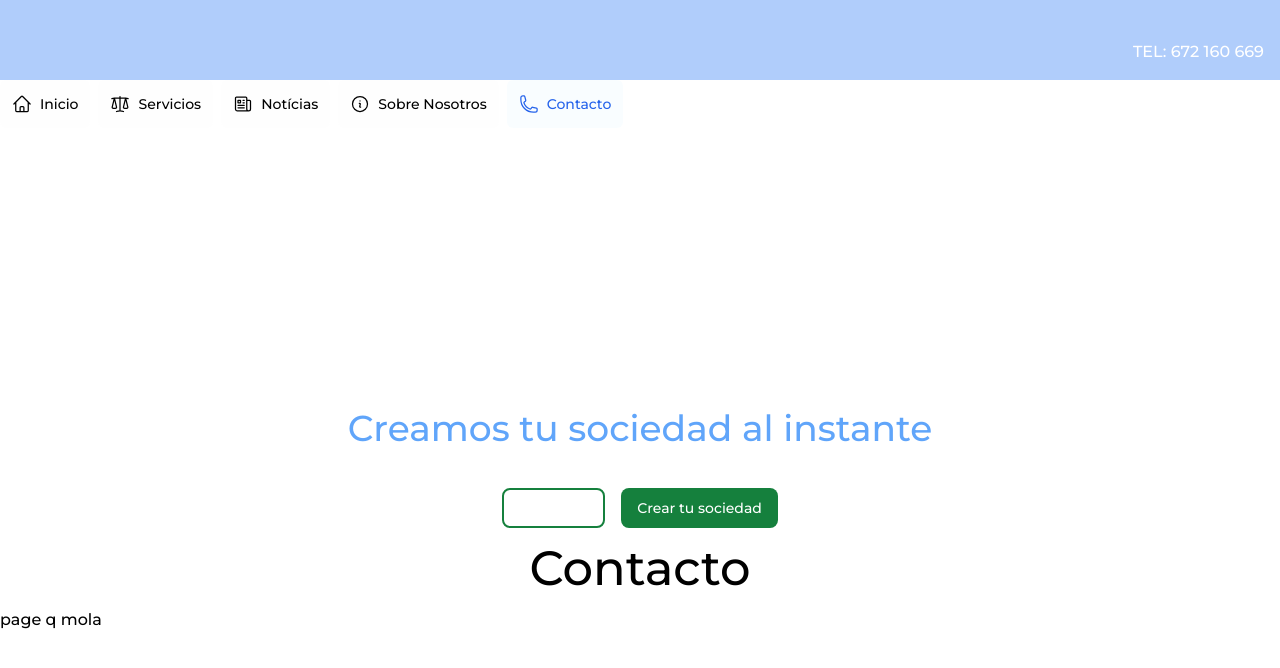
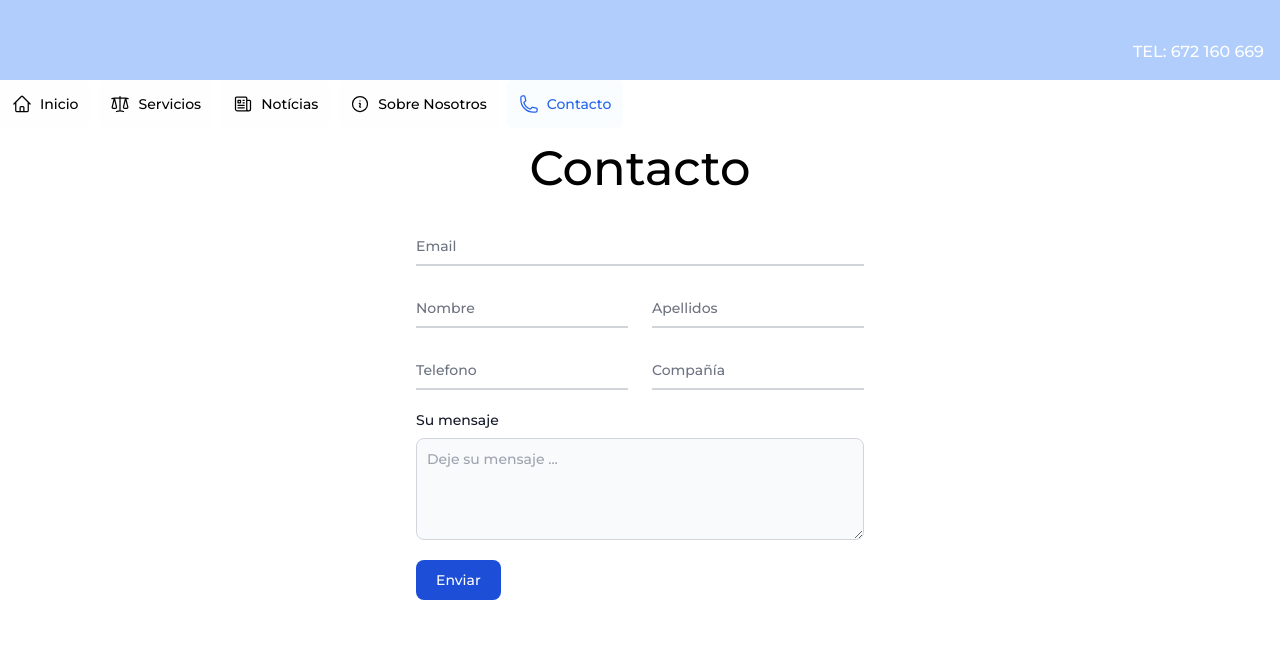
Before and after one commit to avila-ca/asesores-consultores-aj, a Next.js app: page /contacto in a window 1280 px wide. Shown: the top 668 px of the page. Built offline with nearby package versions, Linux system fonts and the light colour scheme.

Commit message:
contact page ready, need styles

```diff
--- a/package.json
+++ b/package.json
@@ -9,11 +9,14 @@
     "lint": "next lint"
   },
   "dependencies": {
+    "@emailjs/browser": "^4.4.1",
     "@heroicons/react": "^2.2.0",
     "clsx": "^2.1.1",
+    "emailjs": "^4.0.3",
     "next": "15.1.6",
     "react": "^19.0.0",
-    "react-dom": "^19.0.0"
+    "react-dom": "^19.0.0",
+    "rss-parser": "^3.13.0"
   },
   "devDependencies": {
     "@eslint/eslintrc": "^3.2.0",
--- a/src/app/contacto/page.tsx
+++ b/src/app/contacto/page.tsx
@@ -1,6 +1,61 @@
+'use client'
+import emailjs from '@emailjs/browser'
 
 export default function page() {
-    return (
-      <div>page q mola</div>
-    )
+  const sendEmail = (e: React.FormEvent<HTMLFormElement>) => {
+    e.preventDefault()
+    emailjs.sendForm('service_61tweel', 'template_vcpdd0h', e.currentTarget, {
+      publicKey: 'yQDMSWDoWi3B54e6u'
+    })
+      .then(
+        () => {
+          console.log('Email enviado correctamente!');
+        },
+        (error: { text: any; }) => {
+          console.log('Error...', error.text);
+        },
+      );
   }
+  return (
+    <>
+      <main className="container p-4 ">
+        <section className="mb-8">
+          <form className="max-w-md mx-auto" onSubmit={sendEmail}>
+            <div className="relative z-0 w-full mb-5 group">
+              <input type="email" name="email" id="email" className="block py-2.5 px-0 w-full text-sm text-gray-900 bg-transparent border-0 border-b-2 border-gray-300 appearance-none dark:text-white dark:border-gray-600 dark:focus:border-blue-500 focus:outline-none focus:ring-0 focus:border-blue-600 peer" placeholder=" " required />
+              <label htmlFor="email" className="peer-focus:font-medium absolute text-sm text-gray-500 dark:text-gray-400 duration-300 transform -translate-y-6 scale-75 top-3 -z-10 origin-[0] peer-focus:start-0 rtl:peer-focus:translate-x-1/4 rtl:peer-focus:left-auto peer-focus:text-blue-600 peer-focus:dark:text-blue-500 peer-placeholder-shown:scale-100 peer-placeholder-shown:translate-y-0 peer-focus:scale-75 peer-focus:-translate-y-6">Email</label>
+            </div>
+
+            <div className="grid md:grid-cols-2 md:gap-6">
+              <div className="relative z-0 w-full mb-5 group">
+                <input type="text" name="name" id="name" className="block py-2.5 px-0 w-full text-sm text-gray-900 bg-transparent border-0 border-b-2 border-gray-300 appearance-none dark:text-white dark:border-gray-600 dark:focus:border-blue-500 focus:outline-none focus:ring-0 focus:border-blue-600 peer" placeholder=" " required />
+                <label htmlFor="name" className="peer-focus:font-medium absolute text-sm text-gray-500 dark:text-gray-400 duration-300 transform -translate-y-6 scale-75 top-3 -z-10 origin-[0] peer-focus:start-0 rtl:peer-focus:translate-x-1/4 peer-focus:text-blue-600 peer-focus:dark:text-blue-500 peer-placeholder-shown:scale-100 peer-placeholder-shown:translate-y-0 peer-focus:scale-75 peer-focus:-translate-y-6">Nombre</label>
+              </div>
+              <div className="relative z-0 w-full mb-5 group">
+                <input type="text" name="last_name" id="last_name" className="block py-2.5 px-0 w-full text-sm text-gray-900 bg-transparent border-0 border-b-2 border-gray-300 appearance-none dark:text-white dark:border-gray-600 dark:focus:border-blue-500 focus:outline-none focus:ring-0 focus:border-blue-600 peer" placeholder=" " required />
+                <label htmlFor="last_name" className="peer-focus:font-medium absolute text-sm text-gray-500 dark:text-gray-400 duration-300 transform -translate-y-6 scale-75 top-3 -z-10 origin-[0] peer-focus:start-0 rtl:peer-focus:translate-x-1/4 peer-focus:text-blue-600 peer-focus:dark:text-blue-500 peer-placeholder-shown:scale-100 peer-placeholder-shown:translate-y-0 peer-focus:scale-75 peer-focus:-translate-y-6">Apellidos</label>
+              </div>
+            </div>
+            <div className="grid md:grid-cols-2 md:gap-6">
+              <div className="relative z-0 w-full mb-5 group">
+                <input type="tel" pattern="[0-9]{9}" name="phone" id="phone" className="block py-2.5 px-0 w-full text-sm text-gray-900 bg-transparent border-0 border-b-2 border-gray-300 appearance-none dark:text-white dark:border-gray-600 dark:focus:border-blue-500 focus:outline-none focus:ring-0 focus:border-blue-600 peer" placeholder=" " required />
+                <label htmlFor="phone" className="peer-focus:font-medium absolute text-sm text-gray-500 dark:text-gray-400 duration-300 transform -translate-y-6 scale-75 top-3 -z-10 origin-[0] peer-focus:start-0 rtl:peer-focus:translate-x-1/4 peer-focus:text-blue-600 peer-focus:dark:text-blue-500 peer-placeholder-shown:scale-100 peer-placeholder-shown:translate-y-0 peer-focus:scale-75 peer-focus:-translate-y-6">Telefono</label>
+              </div>
+              <div className="relative z-0 w-full mb-5 group">
+                <input type="text" name="floating_company" id="floating_company" className="block py-2.5 px-0 w-full text-sm text-gray-900 bg-transparent border-0 border-b-2 border-gray-300 appearance-none dark:text-white dark:border-gray-600 dark:focus:border-blue-500 focus:outline-none focus:ring-0 focus:border-blue-600 peer" placeholder=" " required />
+                <label htmlFor="floating_company" className="peer-focus:font-medium absolute text-sm text-gray-500 dark:text-gray-400 duration-300 transform -translate-y-6 scale-75 top-3 -z-10 origin-[0] peer-focus:start-0 rtl:peer-focus:translate-x-1/4 peer-focus:text-blue-600 peer-focus:dark:text-blue-500 peer-placeholder-shown:scale-100 peer-placeholder-shown:translate-y-0 peer-focus:scale-75 peer-focus:-translate-y-6">Compañía</label>
+              </div>
+            </div>
+            <div className="relative z-0 w-full mb-5 group">
+              <label htmlFor="message" className="block mb-2 text-sm font-medium text-gray-900 dark:text-white">Su mensaje</label>
+              <textarea id="message" name="message" rows={4} className="block p-2.5 w-full text-sm text-gray-900 bg-gray-50 rounded-lg border border-gray-300 focus:ring-blue-500 focus:border-blue-500 dark:bg-gray-700 dark:border-gray-600 dark:placeholder-gray-400 dark:text-white dark:focus:ring-blue-500 dark:focus:border-blue-500" placeholder="Deje su mensaje ..."></textarea>
+            </div>
+
+            <button type="submit" className="text-white bg-blue-700 hover:bg-blue-800 focus:ring-4 focus:outline-none focus:ring-blue-300 font-medium rounded-lg text-sm w-full sm:w-auto px-5 py-2.5 text-center dark:bg-blue-600 dark:hover:bg-blue-700 dark:focus:ring-blue-800">Enviar</button>
+          </form>
+
+        </section>
+      </main>
+    </>
+  )
+}
--- a/src/app/layout.tsx
+++ b/src/app/layout.tsx
@@ -2,7 +2,8 @@ import "./globals.css";
 import { merriweather, montserrat, roboto } from "./ui/fonts";
 import NavLinks from "./ui/navLinks";
 import ClientLayout from "./ui/clientLayout";
-import { Button } from "./ui/button";
+import { ButtonNav } from "./ui/buttonNav";
+import { ButtonGreen } from "./ui/buttonGreen";
 
 export default function RootLayout({
   children,
@@ -28,11 +29,7 @@ export default function RootLayout({
             </nav>
           </header>
           <ClientLayout>
-            <p className="text-4xl  text-blue-400 p-10 text-center mt-60 ">Creamos tu sociedad al instante</p>
-            <div className="flex gap-4 justify-center">
-              <Button className="bg-transparent text-green-700 rounded-lg border-green-700 border-2" children="Pedir cita"/>
-              <Button className="bg-green-700 text-white rounded-xxl" children="Crear tu sociedad" />
-            </div>
+
             {children}
           </ClientLayout>
         </div>
--- a/src/app/noticias/page.tsx
+++ b/src/app/noticias/page.tsx
@@ -1,6 +1,9 @@
 
 export default function page() {
-    return (
-      <div >page q mola</div>
-    )
-  }
+
+  return (
+    <div>
+      <h1>Últimas Noticias</h1>
+    </div>
+  );
+}
--- a/src/app/servicios/layout.tsx
+++ b/src/app/servicios/layout.tsx
@@ -2,7 +2,7 @@
 export default function ServicesLayout({ children }: { children: React.ReactNode }) {
   return (
     <div>
-      <p className="text-center text-5xl p-4">Servicios Principales</p>
+      <p className="text-center text-5xl p-10">Servicios Principales</p>
       {children}
     </div>
   )
--- /dev/null
+++ b/src/app/ui/buttonGreen.tsx
@@ -0,0 +1,19 @@
+import clsx from 'clsx';
+
+interface ButtonProps extends React.ButtonHTMLAttributes<HTMLButtonElement> {
+  children: React.ReactNode;
+}
+
+export function ButtonGreen({ children, className, ...rest }: ButtonProps) {
+  return (
+    <button
+      {...rest}
+      className={clsx(
+        'flex h-10 shadow-black-900 active:shadow-none items-center rounded-lg bg-green-700 px-4 text-sm font-medium text-white transition-colors hover:bg-green-400 focus-visible:outline focus-visible:outline-2 focus-visible:outline-offset-2 focus-visible:outline-blue-500 active:bg-green-900 aria-disabled:cursor-not-allowed aria-disabled:opacity-50',
+        className,
+      )}
+    >
+      {children}
+    </button>
+  );
+}
--- a/src/app/ui/button.tsx
+++ b/src/app/ui/buttonNav.tsx
@@ -4,7 +4,7 @@ interface ButtonProps extends React.ButtonHTMLAttributes<HTMLButtonElement> {
   children: React.ReactNode;
 }
 
-export function Button({ children, className, ...rest }: ButtonProps) {
+export function ButtonNav({ children, className, ...rest }: ButtonProps) {
   return (
     <button
       {...rest}
--- a/src/app/ui/clientLayout.tsx
+++ b/src/app/ui/clientLayout.tsx
@@ -3,6 +3,7 @@
 import { usePathname } from "next/navigation";
 import clsx from "clsx";
 import { Video } from "./videoHome";
+import { ButtonGreen } from "./buttonGreen";
 
 export default function ClientLayout({ children }: { children: React.ReactNode }) {
   const pathname = usePathname();
@@ -12,7 +13,11 @@ export default function ClientLayout({ children }: { children: React.ReactNode }
       <main >
         <div className={clsx( { "hidden" : pathname !== "/" },)}>
           <Video />
-
+          <p className="text-4xl  text-blue-400 p-10 text-center mt-60 ">Creamos tu sociedad al instante</p>
+            <div className="flex gap-4 justify-center">
+              <ButtonGreen className="bg-transparent  !text-green-700 rounded-lg border-green-700 border-2 hover:!bg-green-500 hover:!text-white hover:border-white active:!bg-green-900" children="Pedir cita"/>
+              <ButtonGreen  children="Crear tu sociedad" />
+            </div>
         </div>
         {children}
       </main>
--- a/src/app/ui/videoHome.tsx
+++ b/src/app/ui/videoHome.tsx
@@ -1,5 +1,5 @@
 import { useState } from "react";
-import { Button } from "../ui/button";
+import { Button } from "./buttonNav";
 
 export function Video() {
 
```
Also changed, not shown: src/app/noticias/api/scrape.ts (added), src/app/ui/home.module.css (line endings or trailing spaces), 1 other file (tests, documents, lock files or other folders).
